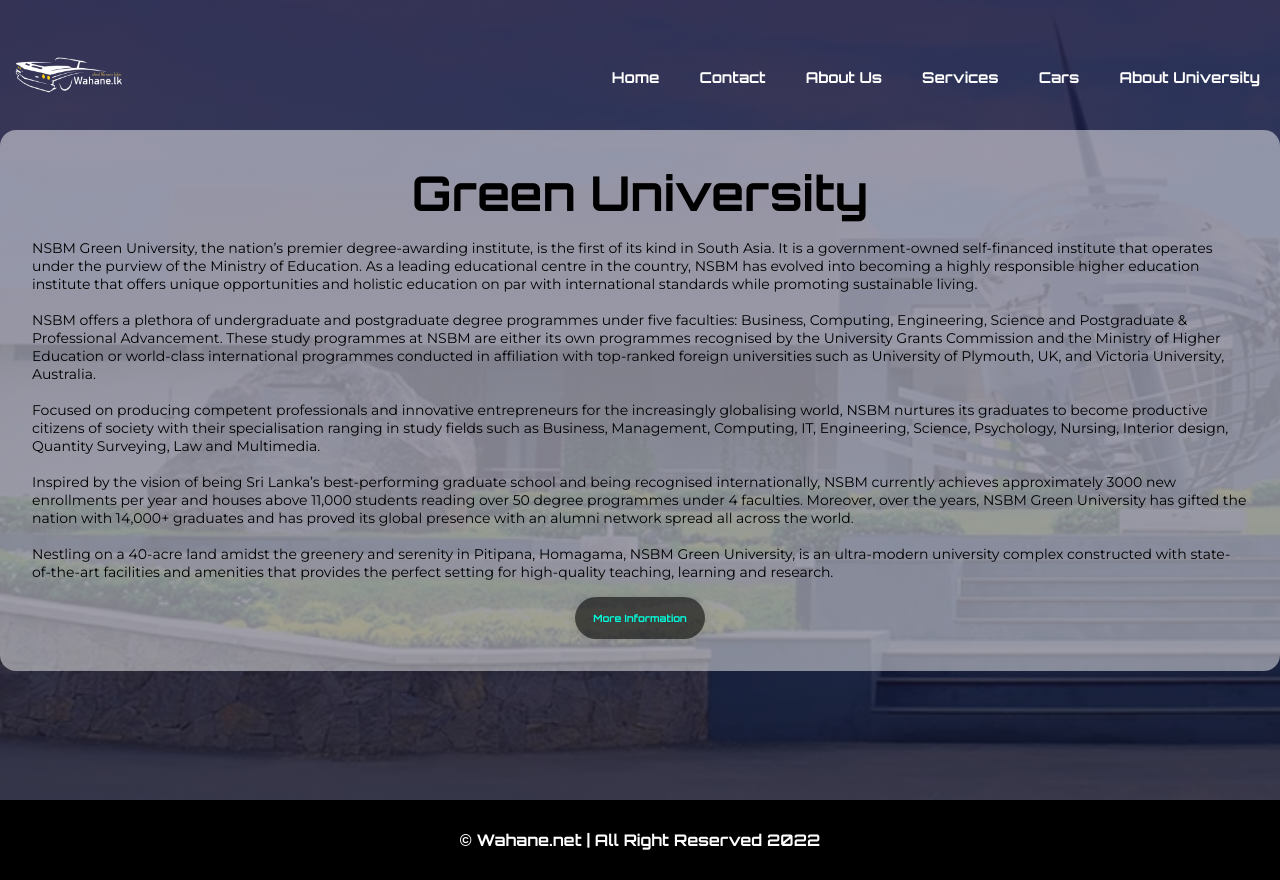
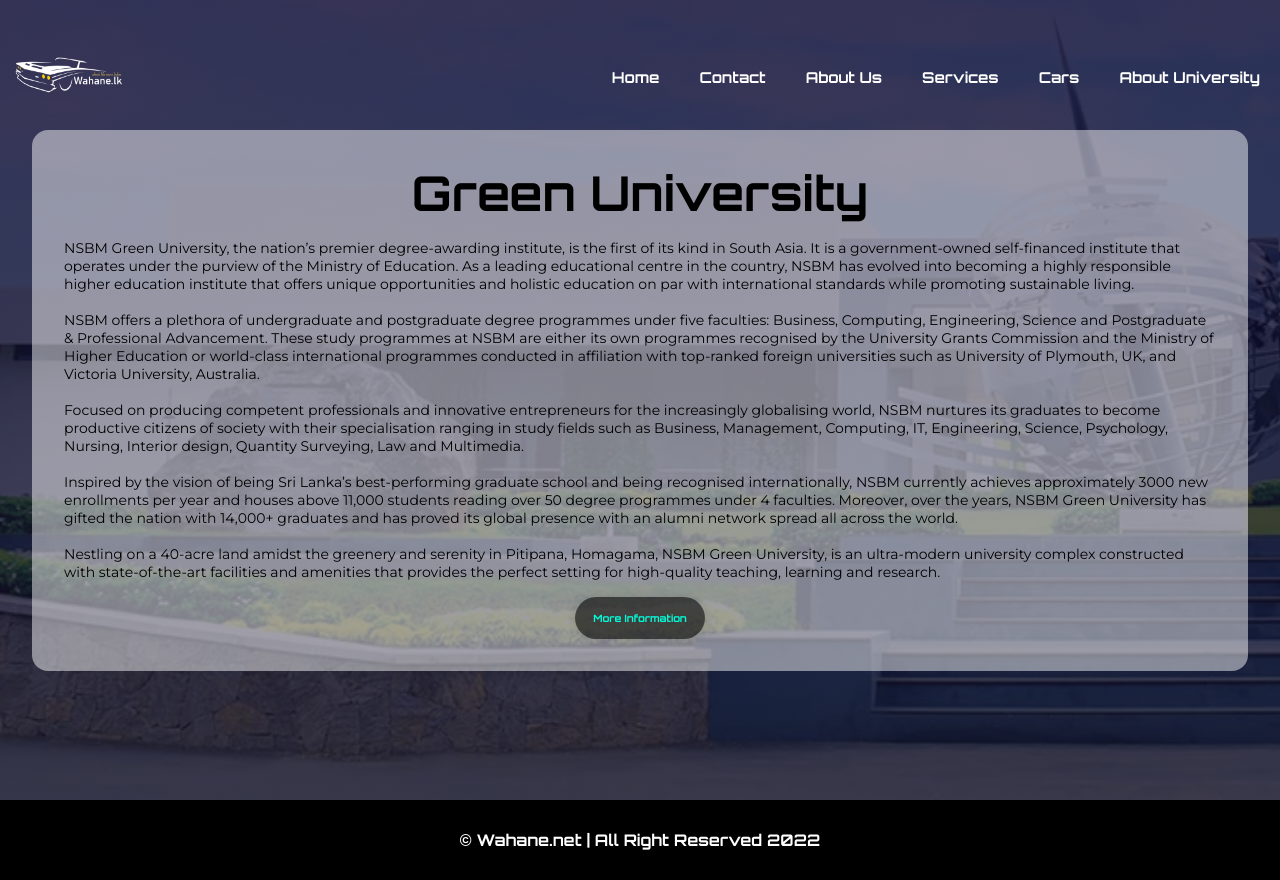
Before and after one commit to chalindashyamal/Wahane.lk, a PHP site: page /university.html in a window 1280 px wide. Run offline with PHP 8.4, Linux system fonts and the light colour scheme.

Commit message:
change margin

```diff
--- a/university.css
+++ b/university.css
@@ -39,6 +39,7 @@
     align-content: center;
     justify-content: flex-start;
     align-items: center;
+    margin: 2em;
 }
 .about-us-uni h1 {
     height: 100%;
```
